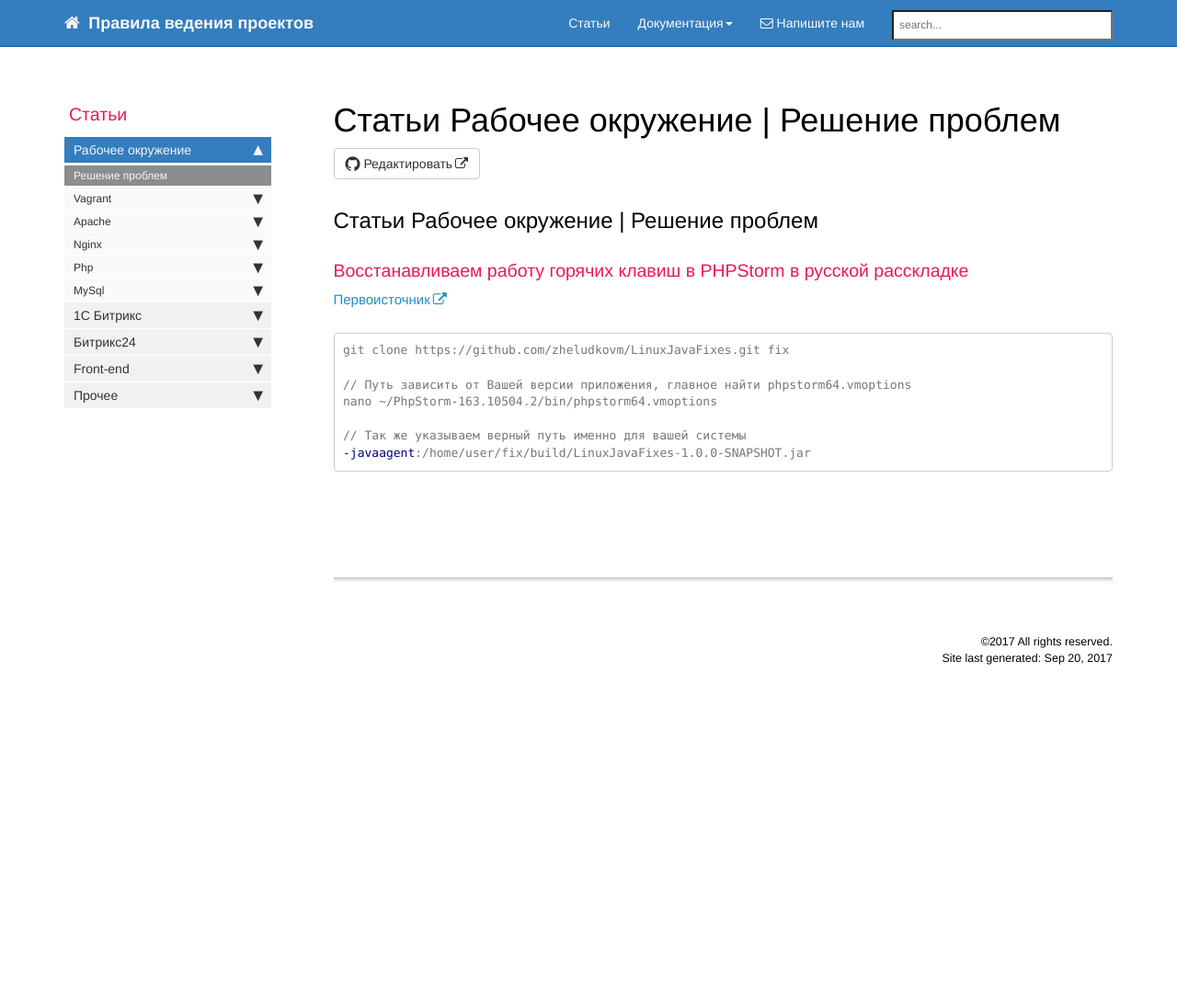
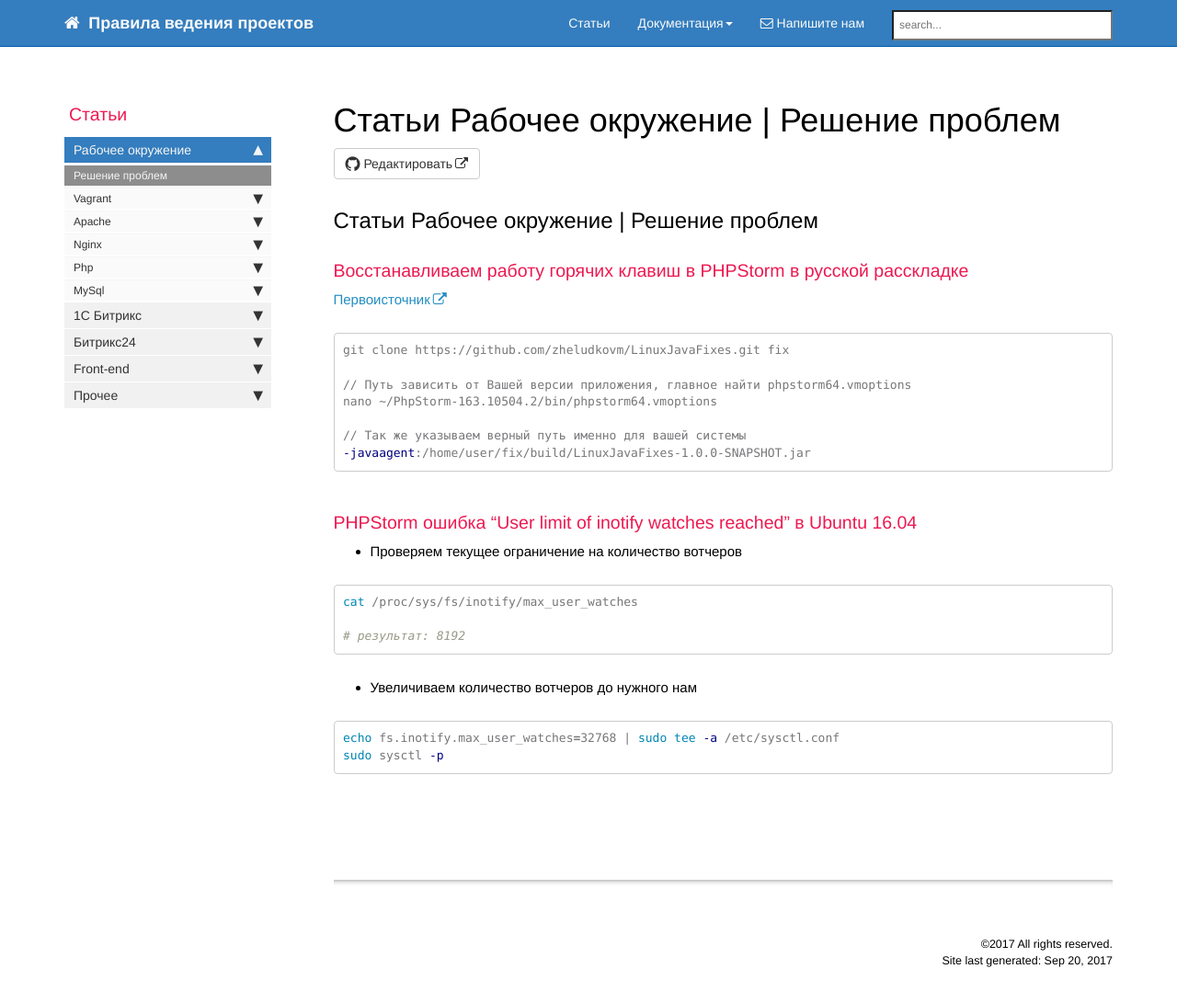
Before and after one commit to gdecider/gdecider.github.io, a Jekyll site: the page built from pages/articles/articles_env-reshenie-problem.md, in a window 1280 px wide and 1105 px high. Shown: the top 1091 px of the window at 92% size. Built offline with Jekyll 4.4.1, drawn with Linux system fonts in a browser that asks for light colours; nearby versions of some CDN libraries; comment, search, counter and statistics services are not loaded.

Commit message:
Update articles_env-reshenie-problem.md

````diff
--- a/pages/articles/articles_env-reshenie-problem.md
+++ b/pages/articles/articles_env-reshenie-problem.md
@@ -22,3 +22,20 @@
 // Так же указываем верный путь именно для вашей системы
 -javaagent:/home/user/fix/build/LinuxJavaFixes-1.0.0-SNAPSHOT.jar
 ```
+
+### PHPStorm ошибка "User limit of inotify watches reached" в Ubuntu 16.04
+
+* Проверяем текущее ограничение на количество вотчеров
+
+```bash
+cat /proc/sys/fs/inotify/max_user_watches
+
+# результат: 8192
+```
+
+* Увеличиваем количество вотчеров до нужного нам
+
+```bash
+echo fs.inotify.max_user_watches=32768 | sudo tee -a /etc/sysctl.conf
+sudo sysctl -p
+```
````
